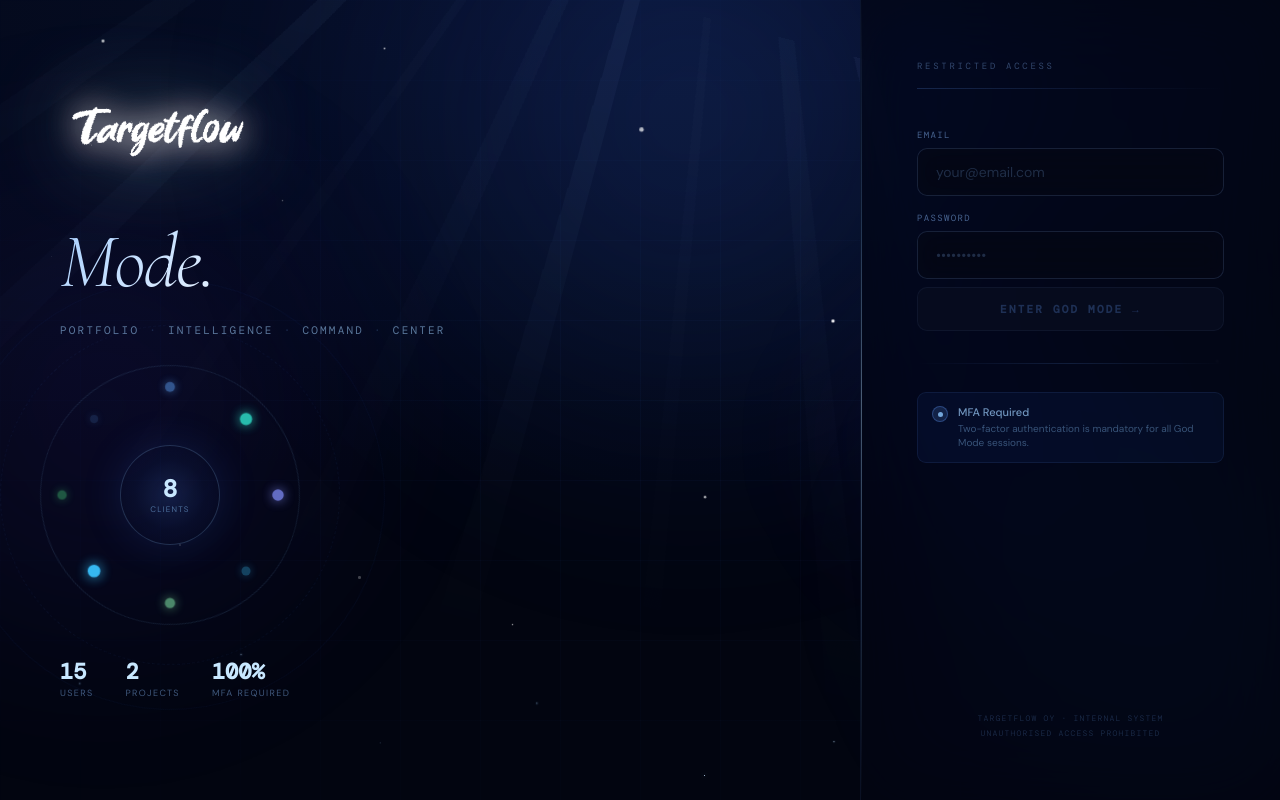
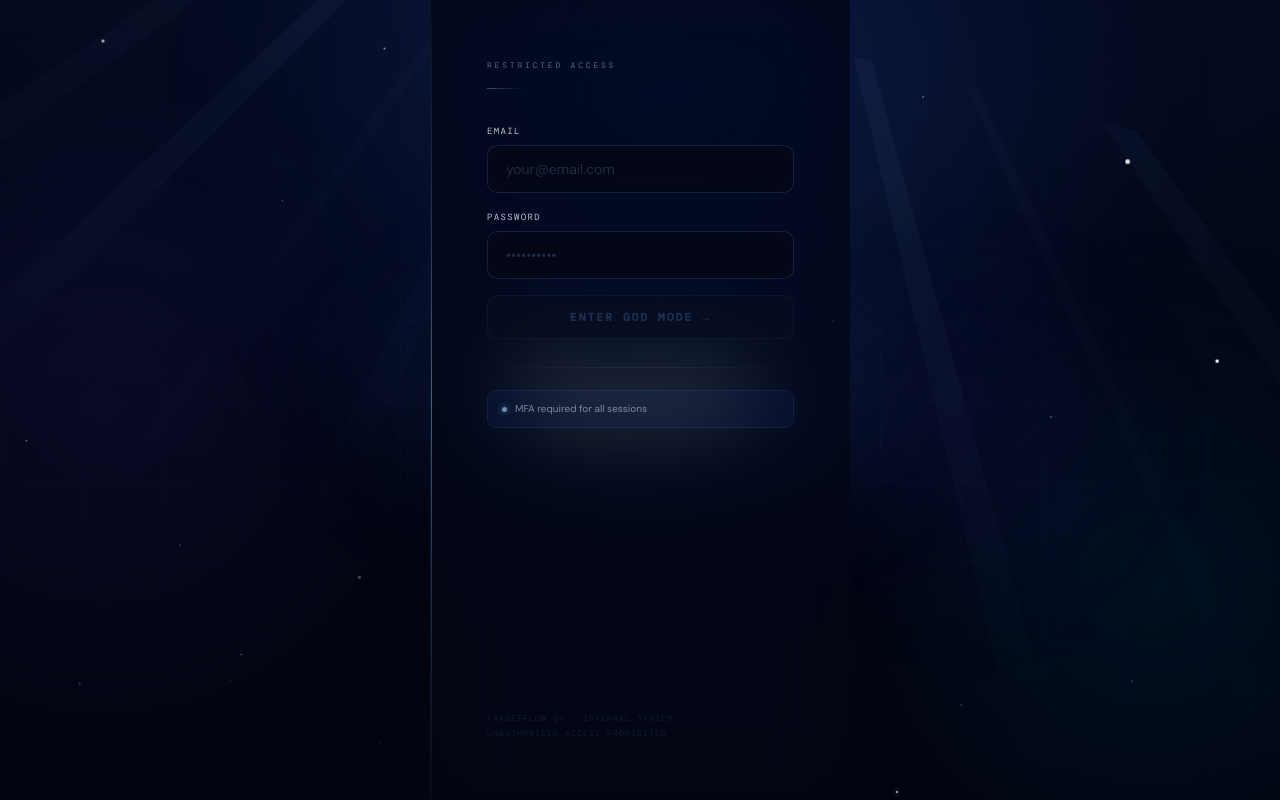
Before and after one commit to Nikke-coder/superusers, a React (Vite) app: page / in a window 1280 px wide. Built offline with nearby package versions, Linux system fonts and the light colour scheme.

Commit message:
Add files via upload

```diff
--- a/src/App.jsx
+++ b/src/App.jsx
@@ -59,7 +59,7 @@ const STYLE = `
 
   /* ── Login inputs ── */
   .login-input{width:100%;background:rgba(4,8,22,0.5);border:1px solid rgba(140,190,255,0.15);border-radius:10px;
-    padding:14px 18px;color:#e8f2ff;font-size:14px;outline:none;font-family:'DM Sans',sans-serif;
+    padding:14px 18px;color:#ffffff;font-size:14px;outline:none;font-family:'DM Sans',sans-serif;
     transition:border-color 0.3s,box-shadow 0.3s;backdrop-filter:blur(12px);}
   .login-input:focus{border-color:rgba(160,210,255,0.5);box-shadow:0 0 0 3px rgba(80,160,255,0.08);}
   .login-input::placeholder{color:rgba(120,160,220,0.25);}
@@ -452,25 +452,27 @@ function LoginScreen({onLogin}) {
     {cls:"tw3",w:1,  h:1,  top:"25%",left:"22%",dur:"5.5s",delay:"1.3s"},
     {cls:"tw1",w:1.5,h:1.5,top:"45%",left:"95%",dur:"3.9s",delay:"3.5s"},
     {cls:"tw2",w:2.5,h:2.5,top:"72%",left:"28%",dur:"4.6s",delay:"0.7s"},
+    {cls:"tw3",w:1,  h:1,  top:"55%",left:"2%", dur:"4.2s",delay:"2.8s"},
+    {cls:"tw1",w:2,  h:2,  top:"33%",left:"48%",dur:"3.8s",delay:"1.6s"},
+    {cls:"tw2",w:1,  h:1,  top:"85%",left:"18%",dur:"5.1s",delay:"0.4s"},
   ];
   const PARTICLES = [
-    {bottom:"4%", left:"18%",size:"2px",  dur:"10s",delay:"0s", dx:"18px"},
-    {bottom:"8%", left:"42%",size:"1.5px",dur:"12s",delay:"2s", dx:"-12px"},
-    {bottom:"6%", left:"65%",size:"2px",  dur:"9s", delay:"4s", dx:"22px"},
-    {bottom:"2%", left:"30%",size:"1px",  dur:"14s",delay:"1s", dx:"-20px"},
-    {bottom:"5%", left:"78%",size:"2.5px",dur:"11s",delay:"5s", dx:"14px"},
-    {bottom:"10%",left:"6%", size:"1.5px",dur:"8s", delay:"3s", dx:"10px"},
-    {bottom:"3%", left:"55%",size:"1px",  dur:"13s",delay:"6s", dx:"-8px"},
+    {bottom:"4%", left:"18%",size:"2px",  dur:"10s",delay:"0s",  dx:"18px"},
+    {bottom:"8%", left:"42%",size:"1.5px",dur:"12s",delay:"2s",  dx:"-12px"},
+    {bottom:"6%", left:"65%",size:"2px",  dur:"9s", delay:"4s",  dx:"22px"},
+    {bottom:"2%", left:"30%",size:"1px",  dur:"14s",delay:"1s",  dx:"-20px"},
+    {bottom:"5%", left:"78%",size:"2.5px",dur:"11s",delay:"5s",  dx:"14px"},
+    {bottom:"10%",left:"6%", size:"1.5px",dur:"8s", delay:"3s",  dx:"10px"},
+    {bottom:"3%", left:"55%",size:"1px",  dur:"13s",delay:"6s",  dx:"-8px"},
     {bottom:"7%", left:"88%",size:"2px",  dur:"10s",delay:"1.5s",dx:"16px"},
+    {bottom:"1%", left:"70%",size:"1.5px",dur:"15s",delay:"7s",  dx:"-14px"},
+    {bottom:"9%", left:"35%",size:"1px",  dur:"11s",delay:"4.5s",dx:"10px"},
   ];
 
-  // Tagline words for staggered reveal
-  const TAGLINE = ["Portfolio", "Intelligence", "Command", "Center"];
+  return (
+    <div style={{minHeight:"100vh",display:"flex",alignItems:"center",justifyContent:"center",overflow:"hidden",background:"#010208",position:"relative"}}>
 
-  return (
-    <div style={{minHeight:"100vh",display:"flex",overflow:"hidden",background:"#020510",position:"relative"}}>
-
-      {/* ── Animated background (behind everything) ── */}
+      {/* ── Scene ── */}
       <div className="login-scene">
         <div className="l-orb1"/><div className="l-orb2"/>
         <div className="l-orb3"/><div className="l-orb4"/>
@@ -485,118 +487,65 @@ function LoginScreen({onLogin}) {
         ))}
       </div>
 
-      {/* ══════════════════════════════════════
-          LEFT — Branding panel
-      ══════════════════════════════════════ */}
-      <div className="login-left">
-
+      {/* ── Centered logo — fixed behind everything ── */}
+      <div style={{
+        position:"fixed",top:"50%",left:"50%",transform:"translate(-50%,-50%)",
+        display:"flex",flexDirection:"column",alignItems:"center",
+        pointerEvents:"none",zIndex:1,
+      }}>
+        {/* Bloom */}
+        <div style={{
+          position:"absolute",width:700,height:350,borderRadius:"50%",
+          background:"radial-gradient(ellipse,rgba(80,140,255,0.14) 0%,transparent 70%)",
+          filter:"blur(50px)",top:"50%",left:"50%",transform:"translate(-50%,-50%)",
+        }}/>
+        <div style={{
+          position:"absolute",width:400,height:200,borderRadius:"50%",
+          background:"radial-gradient(ellipse,rgba(180,220,255,0.07) 0%,transparent 70%)",
+          filter:"blur(20px)",top:"50%",left:"50%",transform:"translate(-50%,-50%)",
+        }}/>
+        {/* Spinning rings */}
+        <div style={{position:"absolute",top:"50%",left:"50%",
+          width:380,height:380,borderRadius:"50%",
+          border:"1px solid rgba(140,200,255,0.07)",
+          animation:"aureoleSpin 45s linear infinite",
+          transform:"translate(-50%,-50%)"}}/>
+        <div style={{position:"absolute",top:"50%",left:"50%",
+          width:300,height:300,borderRadius:"50%",
+          border:"1px dashed rgba(100,160,255,0.05)",
+          animation:"aureoleSpinRev 30s linear infinite",
+          transform:"translate(-50%,-50%)"}}/>
+        <div style={{position:"absolute",top:"50%",left:"50%",
+          width:490,height:490,borderRadius:"50%",
+          border:"1px solid rgba(80,130,255,0.03)",
+          animation:"aureoleSpin 70s linear infinite",
+          transform:"translate(-50%,-50%)"}}/>
         {/* Logo */}
-        <div style={{marginBottom:56,animation:"fadeUp 1s ease both 0.4s"}}>
         <img src={TF_LOGO} alt="Targetflow" className="tf-logo-glow"
-            style={{width:200,height:"auto",display:"block"}}/>
+          style={{width:280,height:"auto",position:"relative",zIndex:2,display:"block"}}/>
       </div>
 
-        {/* Main headline */}
-        <div style={{marginBottom:20,animation:"fadeUp 1s ease both 0.6s"}}>
-          <div style={{
-            fontFamily:"'Cormorant Garamond',serif",
-            fontSize:"clamp(52px,6vw,88px)",
-            fontWeight:300,
-            lineHeight:1.05,
-            letterSpacing:"-0.02em",
-            color:"#ffffff",
-          }}>
-  <div style={{
-              display:"block",fontStyle:"italic",fontWeight:300,
-              background:"linear-gradient(135deg,#a8d0ff 0%,#ffffff 40%,#c8e8ff 100%)",
-              WebkitBackgroundClip:"text",WebkitTextFillColor:"transparent",
-            }}>Mode.</div>
+      {/* ── Login form — right panel ── */}
+      <div className="login-right">
+        <div style={{marginBottom:36}}>
+          <div style={{fontSize:8,color:"rgba(200,225,255,0.45)",fontFamily:"'DM Mono',monospace",
+            letterSpacing:"0.35em",textTransform:"uppercase",marginBottom:18}}>
+            Restricted access
           </div>
+          <div style={{height:1,width:36,background:"linear-gradient(90deg,rgba(140,200,255,0.35),transparent)"}}/>
         </div>
 
-        {/* Tagline — staggered word reveal */}
-        <div style={{display:"flex",gap:10,marginBottom:48,flexWrap:"wrap",animation:"fadeIn 1s ease both 0.9s"}}>
-          {TAGLINE.map((word,i)=>(
-            <span key={i} style={{
-              fontSize:11,letterSpacing:"0.2em",textTransform:"uppercase",
-              color:"rgba(160,210,255,0.55)",fontFamily:"'DM Mono',monospace",
-              animation:`letterReveal 0.6s ease both ${0.9+i*0.12}s`,
-            }}>
-              {word}{i<TAGLINE.length-1&&<span style={{color:"rgba(100,150,220,0.25)",marginLeft:10}}>·</span>}
-            </span>
-          ))}
-        </div>
-
-        {/* Aureole + stat orbs */}
-        <div style={{position:"relative",width:220,height:220,marginBottom:56,animation:"fadeIn 1.5s ease both 1.2s"}}>
-          {/* Spinning rings */}
-          <div className="aureole aureole-1" style={{position:"absolute",top:"50%",left:"50%"}}/>
-          <div className="aureole aureole-2" style={{position:"absolute",top:"50%",left:"50%"}}/>
-          <div className="aureole aureole-3" style={{position:"absolute",top:"50%",left:"50%"}}/>
-          {/* Center */}
-          <div style={{position:"absolute",top:"50%",left:"50%",transform:"translate(-50%,-50%)",
-            width:100,height:100,borderRadius:"50%",
-            background:"radial-gradient(circle,rgba(80,140,255,0.18),rgba(40,90,200,0.08),transparent)",
-            border:"1px solid rgba(140,200,255,0.2)",
-            display:"flex",flexDirection:"column",alignItems:"center",justifyContent:"center",
-            boxShadow:"0 0 40px rgba(60,120,255,0.15)"}}>
-            <div style={{fontSize:24,fontWeight:700,color:"#c8e8ff",fontFamily:"'DM Mono',monospace",lineHeight:1}}>8</div>
-            <div style={{fontSize:8,color:"rgba(140,200,255,0.5)",letterSpacing:"0.15em",textTransform:"uppercase",marginTop:3}}>Clients</div>
-          </div>
-          {/* Orbit dots */}
-          {[0,1,2,3,4,5,6,7].map((i)=>{
-            const angle = (i/8)*360;
-            const rad = angle*(Math.PI/180);
-            const r = 108;
-            const x = 110 + r*Math.cos(rad);
-            const y = 110 + r*Math.sin(rad);
-            const colors=["#818cf8","#38bdf8","#86efac","#38bdf8","#4ade80","#60a5fa","#60a5fa","#2dd4bf"];
-            return (
-              <div key={i} style={{position:"absolute",width:8,height:8,borderRadius:"50%",
-                background:colors[i],left:x-4,top:y-4,
-                boxShadow:`0 0 8px ${colors[i]}`,
-                animation:`tw1 ${2+i*0.3}s ease-in-out infinite ${i*0.4}s`}}/>
-            );
-          })}
-        </div>
-
-        {/* Bottom stats */}
-        <div style={{display:"flex",gap:32,animation:"fadeUp 1s ease both 1.4s"}}>
-          {[["15","Users"],["2","Projects"],["100%","MFA Required"]].map(([val,label])=>(
-            <div key={label}>
-              <div style={{fontSize:22,fontWeight:600,color:"#c8e8ff",fontFamily:"'DM Mono',monospace",lineHeight:1}}>{val}</div>
-              <div style={{fontSize:9,color:"rgba(140,190,255,0.45)",textTransform:"uppercase",letterSpacing:"0.15em",marginTop:4}}>{label}</div>
-            </div>
-          ))}
-        </div>
-      </div>
-
-      {/* ══════════════════════════════════════
-          RIGHT — Login form
-      ══════════════════════════════════════ */}
-      <div className="login-right">
-
-        {/* Form header */}
-        <div style={{marginBottom:40}}>
-          <div style={{fontSize:9,color:"rgba(140,190,255,0.35)",fontFamily:"'DM Mono',monospace",
-            letterSpacing:"0.3em",textTransform:"uppercase",marginBottom:16}}>
-            Restricted access
-          </div>
-          <div style={{height:1,background:"linear-gradient(90deg,rgba(100,160,255,0.2),transparent)"}}/>
-        </div>
-
-        {/* Inputs */}
-        <div style={{display:"flex",flexDirection:"column",gap:16,marginBottom:8}}>
+        <div style={{display:"flex",flexDirection:"column",gap:18,marginBottom:10}}>
           <div>
-            <div style={{fontSize:9,color:"rgba(140,190,255,0.5)",fontFamily:"'DM Mono',monospace",
-              letterSpacing:"0.15em",textTransform:"uppercase",marginBottom:7}}>Email</div>
+            <div style={{fontSize:9,color:"rgba(230,245,255,0.8)",fontFamily:"'DM Mono',monospace",
+              letterSpacing:"0.15em",textTransform:"uppercase",marginBottom:8}}>Email</div>
             <input className="login-input" type="email" placeholder="your@email.com"
               value={email} onChange={e=>setEmail(e.target.value)}
               onKeyDown={e=>e.key==="Enter"&&login()} autoComplete="email"/>
           </div>
           <div>
-            <div style={{fontSize:9,color:"rgba(140,190,255,0.5)",fontFamily:"'DM Mono',monospace",
-              letterSpacing:"0.15em",textTransform:"uppercase",marginBottom:7}}>Password</div>
+            <div style={{fontSize:9,color:"rgba(230,245,255,0.8)",fontFamily:"'DM Mono',monospace",
+              letterSpacing:"0.15em",textTransform:"uppercase",marginBottom:8}}>Password</div>
             <input className="login-input" type="password" placeholder="••••••••••"
               value={pw} onChange={e=>setPw(e.target.value)}
               onKeyDown={e=>e.key==="Enter"&&login()} autoComplete="current-password"/>
@@ -604,58 +553,46 @@ function LoginScreen({onLogin}) {
         </div>
 
         {err && (
-          <div style={{display:"flex",alignItems:"center",gap:8,padding:"10px 14px",marginBottom:8,
+          <div style={{display:"flex",alignItems:"center",gap:8,padding:"10px 14px",marginBottom:12,
             background:"rgba(248,113,113,0.06)",border:"1px solid rgba(248,113,113,0.18)",borderRadius:9}}>
             <div style={{width:5,height:5,borderRadius:"50%",background:"#f87171",flexShrink:0,boxShadow:"0 0 5px #f87171"}}/>
-            <div style={{fontSize:11,color:"#fca5a5",fontFamily:"'DM Mono',monospace"}}>{err}</div>
+            <div style={{fontSize:12,color:"#fca5a5",fontFamily:"'DM Mono',monospace"}}>{err}</div>
           </div>
         )}
 
         <button className="login-btn" onClick={login} disabled={loading||!email||!pw}
-          style={{marginBottom:32}}>
+          style={{marginBottom:28,marginTop:6}}>
           {loading ? (
             <span style={{display:"flex",alignItems:"center",justifyContent:"center",gap:10}}>
-              <span style={{width:12,height:12,border:"2px solid rgba(255,255,255,0.25)",borderTopColor:"#fff",
+              <span style={{width:12,height:12,border:"2px solid rgba(255,255,255,0.2)",borderTopColor:"#fff",
                 borderRadius:"50%",display:"inline-block",animation:"spin 0.8s linear infinite"}}/>
-              Verifying identity…
+              Verifying…
             </span>
           ) : "Enter God Mode →"}
         </button>
 
-        {/* Divider */}
-        <div style={{height:1,background:"linear-gradient(90deg,transparent,rgba(100,160,255,0.15),transparent)",marginBottom:28}}/>
+        <div style={{height:1,background:"linear-gradient(90deg,transparent,rgba(100,160,255,0.12),transparent)",marginBottom:22}}/>
 
-        {/* MFA notice */}
-        <div style={{display:"flex",gap:10,alignItems:"flex-start",marginBottom:40,
-          padding:"12px 14px",background:"rgba(60,120,255,0.06)",
+        <div style={{display:"flex",gap:8,alignItems:"center",
+          padding:"11px 14px",background:"rgba(60,120,255,0.05)",
           border:"1px solid rgba(100,160,255,0.1)",borderRadius:9}}>
-          <div style={{width:16,height:16,borderRadius:"50%",background:"rgba(100,160,255,0.15)",
-            border:"1px solid rgba(100,160,255,0.3)",display:"flex",alignItems:"center",
-            justifyContent:"center",flexShrink:0,marginTop:1}}>
-            <div style={{width:5,height:5,borderRadius:"50%",background:"rgba(140,200,255,0.8)"}}/>
-          </div>
-          <div>
-            <div style={{fontSize:11,color:"rgba(160,210,255,0.7)",fontWeight:500,marginBottom:3}}>MFA Required</div>
-            <div style={{fontSize:10,color:"rgba(120,170,220,0.45)",lineHeight:1.4}}>
-              Two-factor authentication is mandatory for all God Mode sessions.
-            </div>
+          <div style={{width:5,height:5,borderRadius:"50%",background:"rgba(140,200,255,0.7)",
+            flexShrink:0,boxShadow:"0 0 6px rgba(140,200,255,0.5)"}}/>
+          <div style={{fontSize:10,color:"rgba(200,225,255,0.55)",lineHeight:1.4}}>
+            MFA required for all sessions
           </div>
         </div>
 
-        {/* Footer */}
-        <div style={{marginTop:"auto",paddingTop:20}}>
-          <div style={{fontSize:8,color:"rgba(80,120,180,0.3)",fontFamily:"'DM Mono',monospace",
-            letterSpacing:"0.15em",textAlign:"center",lineHeight:1.8}}>
+        <div style={{marginTop:"auto",paddingTop:32,fontSize:8,color:"rgba(80,120,180,0.22)",
+          fontFamily:"'DM Mono',monospace",letterSpacing:"0.15em",lineHeight:1.8}}>
           TARGETFLOW OY · INTERNAL SYSTEM<br/>
           UNAUTHORISED ACCESS PROHIBITED
-          </div>
         </div>
       </div>
 
     </div>
   );
 }
-
 
 // ── User registry ────────────────────────────────────────────────────────────
 const USER_REGISTRY = [
```
Lines whose indentation alone changed are shown as unchanged.
